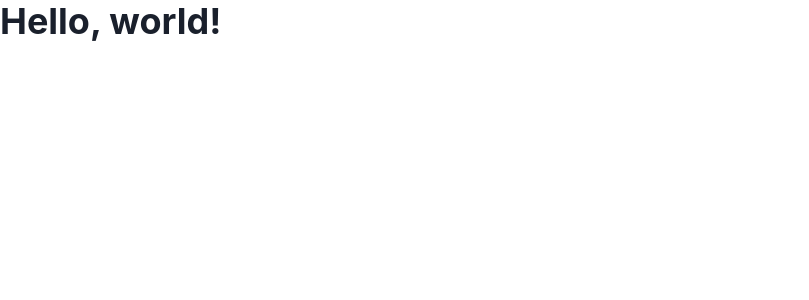
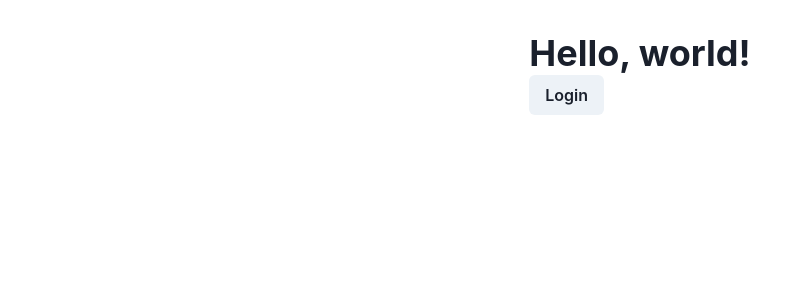
Before and after one commit to spencerpogo/sink, a Next.js app in the folder frontend/: page / in a window 1280 px wide. Shown: the top 300 px of the page, without its empty margins (0-809 px from the left). Built offline with nearby package versions, Linux system fonts and the light colour scheme.

Commit message:
Add LoginButton

```diff
--- /dev/null
+++ b/frontend/components/LoginButton.tsx
@@ -0,0 +1,7 @@
+import { Button } from "@chakra-ui/react";
+
+export function LoginButton() {
+  return <Button>Login</Button>;
+}
+
+export default LoginButton;
--- a/frontend/pages/index.tsx
+++ b/frontend/pages/index.tsx
@@ -1,7 +1,15 @@
-import { Heading } from "@chakra-ui/react";
+import { Box, Flex, Heading } from "@chakra-ui/react";
+import LoginButton from "../components/LoginButton";
 
 export function Index() {
-  return <Heading>Hello, world!</Heading>;
+  return (
+    <Flex justify="center" mt="2rem">
+      <Box>
+        <Heading>Hello, world!</Heading>
+        <LoginButton />
+      </Box>
+    </Flex>
+  );
 }
 
 export default Index;
```
